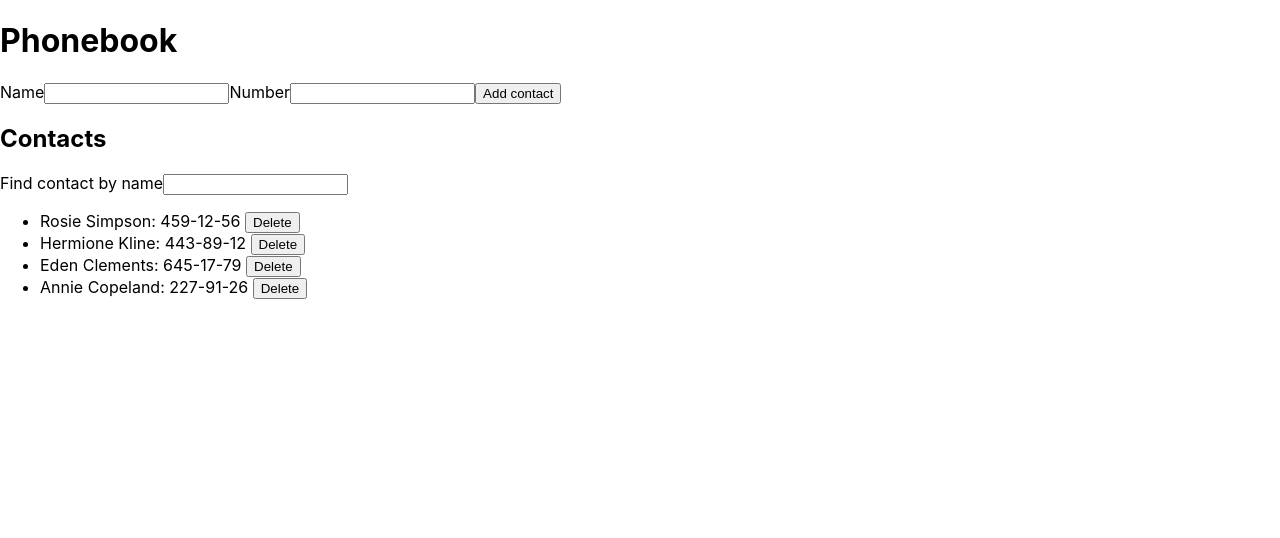
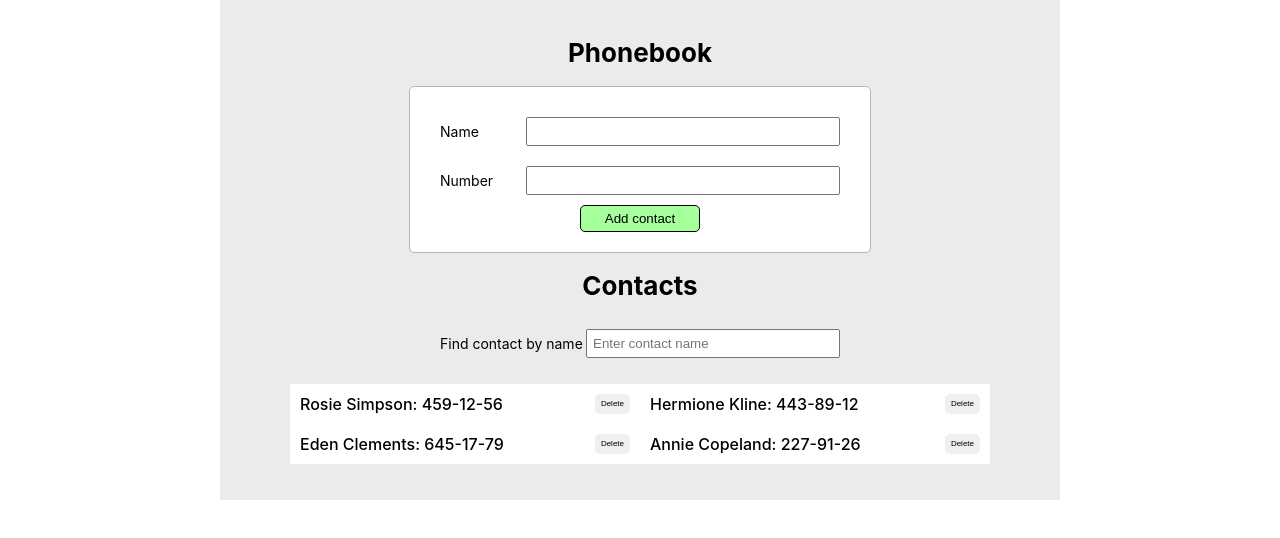
Before and after one commit to savage-viktor/goit-react-hw-02-phonebook, a React (Create React App) app: page / in a window 1280 px wide. Shown: the top 538 px of the page. Built offline with nearby package versions, Linux system fonts and the light colour scheme.

Commit message:
Add props and styles

```diff
--- a/package.json
+++ b/package.json
@@ -4,6 +4,7 @@
   "private": true,
   "homepage": "https://savage-viktor/goit-react-hw-02-phonebook",
   "dependencies": {
+    "@emotion/styled": "^11.10.0",
     "@testing-library/jest-dom": "^5.16.3",
     "@testing-library/react": "^12.1.4",
     "@testing-library/user-event": "^13.5.0",
--- a/src/components/App.jsx
+++ b/src/components/App.jsx
@@ -1,5 +1,6 @@
 import { Component } from 'react';
 import { nanoid } from 'nanoid';
+import { AppBox, Title, SectionBox } from './App.styled';
 
 import ContactForm from './ContactForm';
 import ContactList from './ContactList';
@@ -56,17 +57,21 @@ export class App extends Component {
     });
 
     return (
-      <div>
-        <h1>Phonebook</h1>
+      <AppBox>
+        <SectionBox>
+          <Title>Phonebook</Title>
           <ContactForm onSubmit={this.addContactHandler} />
+        </SectionBox>
 
-        <h2>Contacts</h2>
+        <SectionBox>
+          <Title>Contacts</Title>
           <Filter onInput={this.onFindHandler} />
           <ContactList
             contactList={filteredContacts}
             onDelete={this.deleteContact}
           />
-      </div>
+        </SectionBox>
+      </AppBox>
     );
   }
 }
--- /dev/null
+++ b/src/components/App.styled.jsx
@@ -0,0 +1,20 @@
+import styled from '@emotion/styled';
+
+export const AppBox = styled.div`
+  padding: 20px;
+  width: 800px;
+  margin: 0 auto;
+  display: flex;
+  flex-direction: column;
+  background-color: #ebebeb;
+`;
+
+export const SectionBox = styled.div`
+  display: flex;
+  flex-direction: column;
+  align-items: center;
+`;
+
+export const Title = styled.h1`
+  font-size: 26px;
+`;
--- a/src/components/ContactForm/ContactForm.jsx
+++ b/src/components/ContactForm/ContactForm.jsx
@@ -1,4 +1,6 @@
 import { Component } from 'react';
+import PropTypes from 'prop-types';
+import { Form, Label, Input, Button } from './ContactForm.styled';
 
 class ContactForm extends Component {
   state = {
@@ -13,10 +15,10 @@ class ContactForm extends Component {
   render() {
     const { onSubmit } = this.props;
     return (
-      <form onSubmit={onSubmit}>
-        <label>
+      <Form onSubmit={onSubmit}>
+        <Label>
           Name
-          <input
+          <Input
             onChange={this.inputHandler}
             type="text"
             name="name"
@@ -24,10 +26,10 @@ class ContactForm extends Component {
             title="Name may contain only letters, apostrophe, dash and spaces. For example Adrian, Jacob Mercer, Charles de Batz de Castelmore d'Artagnan"
             required
           />
-        </label>
-        <label>
+        </Label>
+        <Label>
           Number
-          <input
+          <Input
             onChange={this.inputHandler}
             type="tel"
             name="number"
@@ -35,11 +37,15 @@ class ContactForm extends Component {
             title="Phone number must be digits and can contain spaces, dashes, parentheses and can start with +"
             required
           />
-        </label>
-        <button type="submit">Add contact</button>
-      </form>
+        </Label>
+        <Button type="submit">Add contact</Button>
+      </Form>
     );
   }
 }
 
 export default ContactForm;
+
+ContactForm.propTypes = {
+  onSubmit: PropTypes.func.isRequired,
+};
--- /dev/null
+++ b/src/components/ContactForm/ContactForm.styled.jsx
@@ -0,0 +1,38 @@
+import styled from '@emotion/styled';
+
+export const Form = styled.form`
+  outline: blue;
+  display: flex;
+  flex-direction: column;
+  border: 1px solid #b6b6b6;
+  background-color: white;
+  border-radius: 5px;
+  padding: 20px;
+  align-items: center;
+`;
+
+export const Label = styled.label`
+  display: flex;
+  justify-content: space-between;
+  align-items: center;
+  width: 400px;
+  padding: 10px;
+  font-size: 14px;
+`;
+
+export const Input = styled.input`
+  width: 300px;
+  padding: 5px;
+`;
+
+export const Button = styled.button`
+  width: 120px;
+  padding: 5px;
+  background-color: #a5ff9b;
+  border-radius: 5px;
+  border: 1px solid black;
+  :hover {
+    background-color: #76ff67;
+    cursor: pointer;
+  }
+`;
--- a/src/components/ContactList/ContactList.jsx
+++ b/src/components/ContactList/ContactList.jsx
@@ -1,23 +1,38 @@
+import PropTypes from 'prop-types';
+import { ContactListStyled, ContactItem, Button } from './ContactList.styled';
+
 const ContactList = ({ contactList, onDelete }) => {
   return (
-    <ul>
+    <ContactListStyled>
       {contactList.map(contact => {
         return (
-          <li key={contact.id}>
+          <ContactItem key={contact.id}>
             {contact.name}: {contact.number}{' '}
-            <button
+            <Button
               onClick={() => {
                 onDelete(contact.id);
               }}
               type="button"
             >
               Delete
-            </button>
-          </li>
+            </Button>
+          </ContactItem>
         );
       })}
-    </ul>
+    </ContactListStyled>
   );
 };
 
 export default ContactList;
+
+ContactList.propTypes = {
+  contactList: PropTypes.arrayOf(
+    PropTypes.shape({
+      id: PropTypes.string.isRequired,
+      name: PropTypes.string.isRequired,
+      number: PropTypes.string.isRequired,
+    })
+  ),
+
+  onDelete: PropTypes.func.isRequired,
+};
--- /dev/null
+++ b/src/components/ContactList/ContactList.styled.jsx
@@ -0,0 +1,34 @@
+import styled from '@emotion/styled';
+
+export const ContactListStyled = styled.ul`
+  background-color: white;
+  width: 700px;
+  list-style: none;
+  padding: 0;
+  display: flex;
+  flex-wrap: wrap;
+`;
+
+export const ContactItem = styled.li`
+  display: flex;
+  justify-content: space-between;
+  box-sizing: border-box;
+  width: 50%;
+  padding: 10px;
+  font-weight: 500;
+
+  :hover {
+    background-color: #f9faff;
+    outline: 1px solid #9bafff;
+  }
+`;
+
+export const Button = styled.button`
+  font-size: 8px;
+  border: none;
+  border-radius: 5px;
+  cursor: pointer;
+  :hover {
+    background-color: #fd9090;
+  }
+`;
--- a/src/components/Filter/Filter.jsx
+++ b/src/components/Filter/Filter.jsx
@@ -1,16 +1,24 @@
+import PropTypes from 'prop-types';
+import { Label, Input } from './Filter.styled';
+
 const Filter = ({ onInput }) => {
   return (
-    <label>
+    <Label>
       Find contact by name
-      <input
+      <Input
         onChange={onInput}
         type="text"
         name="filter"
+        placeholder="Enter contact name"
         pattern="^[a-zA-Zа-яА-Я]+(([' -][a-zA-Zа-яА-Я ])?[a-zA-Zа-яА-Я]*)*$"
         title="Name may contain only letters, apostrophe, dash and spaces. For example Adrian, Jacob Mercer, Charles de Batz de Castelmore d'Artagnan"
       />
-    </label>
+    </Label>
   );
 };
 
 export default Filter;
+
+Filter.propTypes = {
+  onInput: PropTypes.func.isRequired,
+};
--- /dev/null
+++ b/src/components/Filter/Filter.styled.jsx
@@ -0,0 +1,15 @@
+import styled from '@emotion/styled';
+
+export const Label = styled.label`
+  display: flex;
+  justify-content: space-between;
+  align-items: center;
+  width: 400px;
+  padding: 10px;
+  font-size: 14px;
+`;
+
+export const Input = styled.input`
+  width: 240px;
+  padding: 5px;
+`;
```
Also changed, not shown: 1 other file (tests, documents, lock files or other folders). Lines whose indentation alone changed are shown as unchanged.
